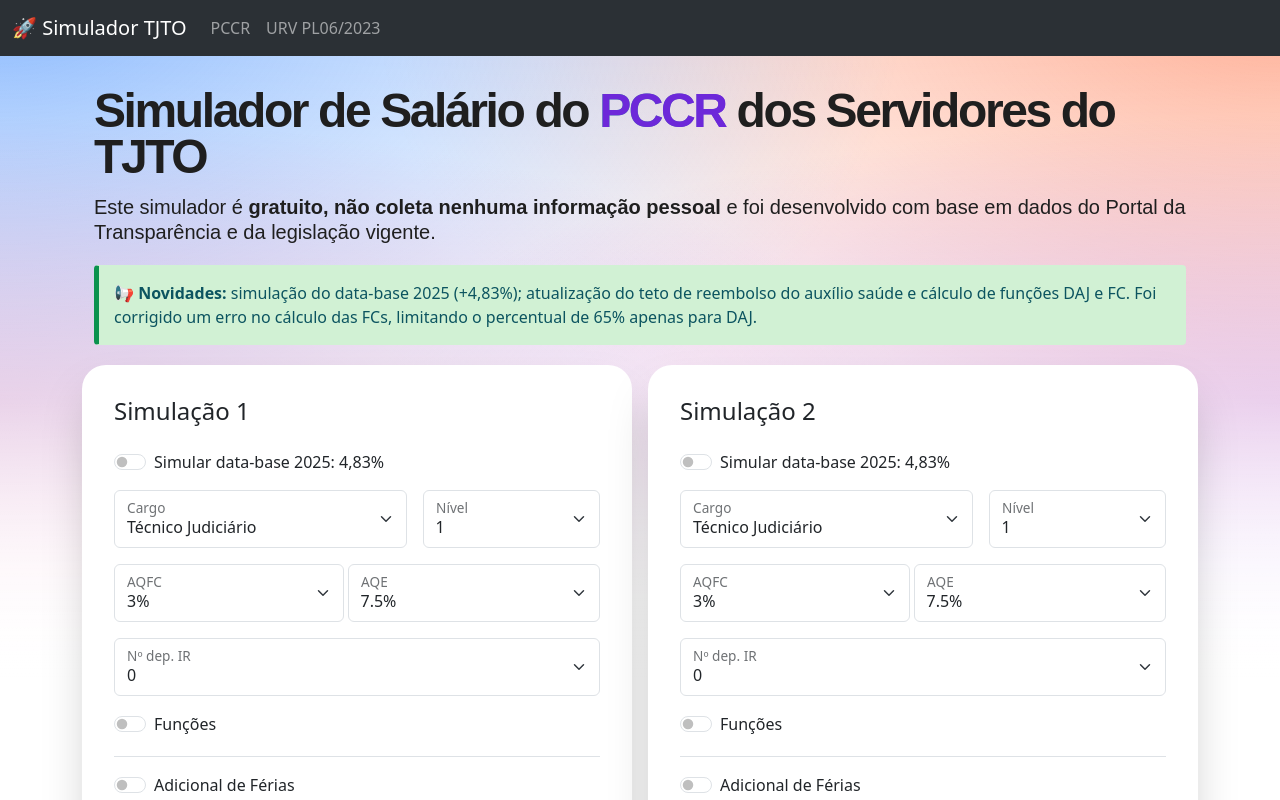
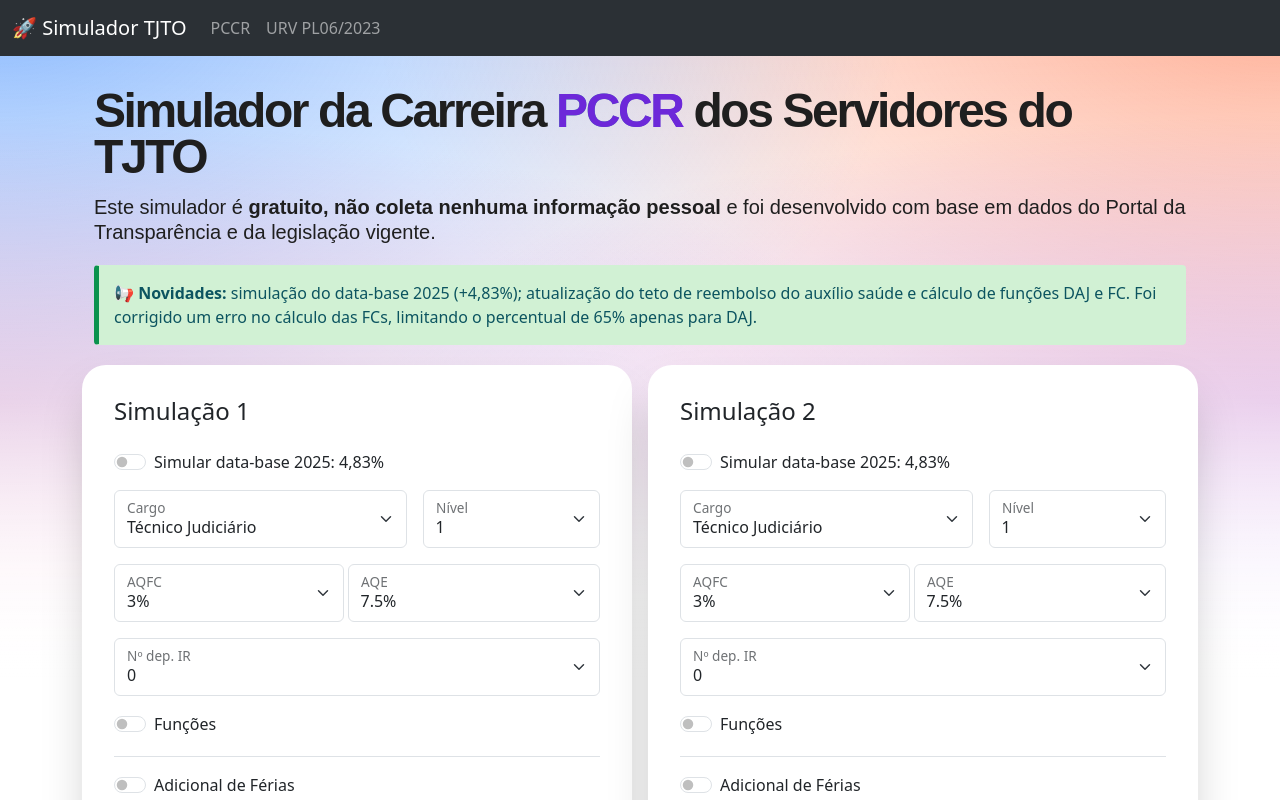
Before and after one commit to guilhermeoq/carreira-tjto, a Vue app: page / in a window 1280 px wide. Shown: the top 800 px of the page. Built offline with nearby package versions, Linux system fonts and the light colour scheme.

Commit message:
Update Calculadora.vue

```diff
--- a/src/components/Calculadora.vue
+++ b/src/components/Calculadora.vue
@@ -32,7 +32,7 @@
   <div id="app" class="container-lg">
     <div style="padding-top: 2em" class="container-sm">
       <h1 class="title">
-        Simulador de Salário do
+        Simulador da Carreira
         <span class="gradient-text">PCCR</span> dos Servidores do TJTO
       </h1>
       <p class="subtitle">
@@ -678,7 +678,7 @@
             {{ formatarParaBR(calculator.aqfcValue) }}
           </p>
           <p v-show="calculator.switchFuncao" class="tab-representacao">
-            <strong> <i class="bi bi-person-fill-up"></i> Representação:</strong>
+            <strong> <i class="bi bi-person-fill-up"></i> Representação (Função):</strong>
             {{ formatarParaBR(calculator.representacao) }}
           </p>
           <p class="tab-alimentacao">
```
